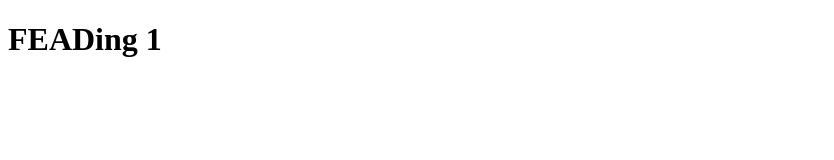
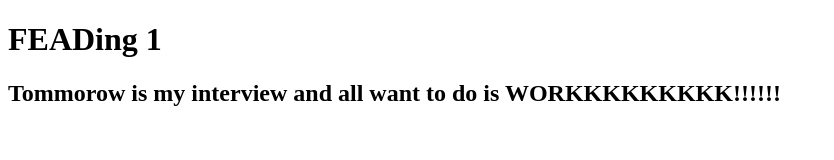
Before and after one commit to HimanshuChaudhery/sheriyans-course, a plain HTML site: page Front-End/Day 18 - Advanced Functons In JavaScript/index.html in a window 1280 px wide. Shown: the whole page, without its empty margins (0-834 px from the left). Drawn offline with Linux system fonts and the light colour scheme.

Commit message:
I WILL START WORK FROM TOMMOROW!

```diff
--- a/Front-End/Day 18 - Advanced Functons In JavaScript/index.html
+++ b/Front-End/Day 18 - Advanced Functons In JavaScript/index.html
@@ -8,6 +8,7 @@
 <body>
 
     <h1>FEADing 1</h1>
+    <h2>Tommorow is my interview and all want to do is WORKKKKKKKKK!!!!!!</h2>
 
     <script src="script.js"></script>
 </body>
--- a/Front-End/Day 18 - Advanced Functons In JavaScript/script.js
+++ b/Front-End/Day 18 - Advanced Functons In JavaScript/script.js
@@ -1,3 +1,5 @@
 console.log("EXTREME FEVER!");
 
 console.log("From another day");
+
+console.log("I WILL GET SUCCESFUL");
```
